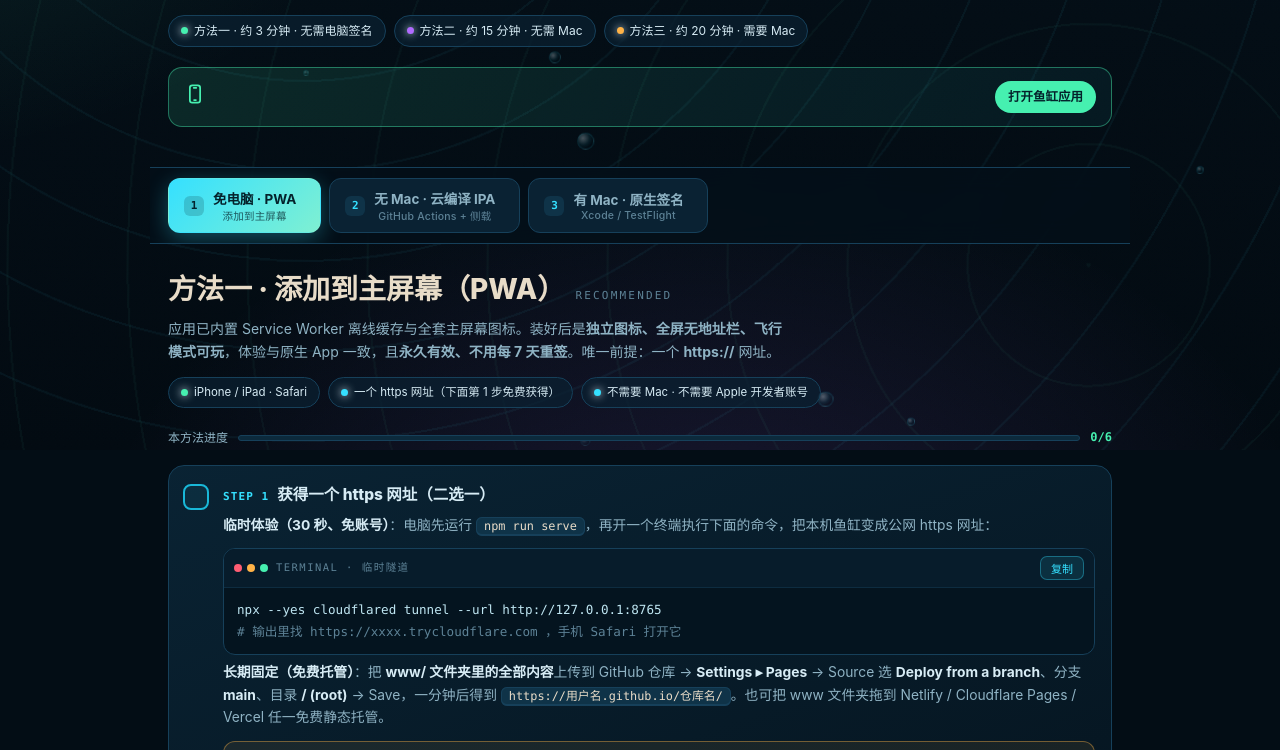
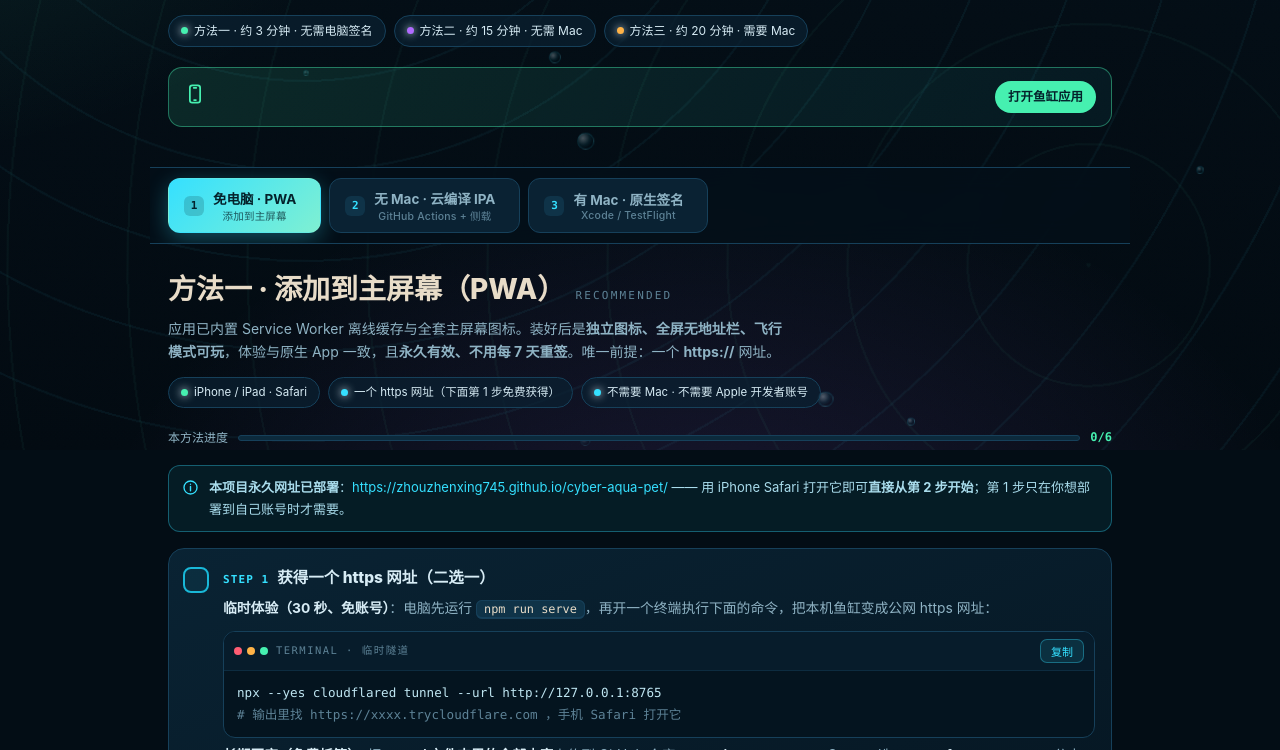
Before and after one commit to zhouzhenxing745/cyber-aqua-pet, a website: page www/guide.html in a window 1280 px wide. Shown: the part 350-1100 px from the top of the page. Drawn offline with Linux system fonts and the light colour scheme.

Commit message:
docs: 永久 Pages 网址与同步脚本；教程内置已部署地址

```diff
--- a/www/guide.html
+++ b/www/guide.html
@@ -354,6 +354,8 @@ footer .sp{flex:1}
       <span class="chip"><i></i>不需要 Mac · 不需要 Apple 开发者账号</span>
     </div>
     <div class="prog reveal"><span>本方法进度</span><span class="bar"><i data-bar="pwa"></i></span><b data-count="pwa">0/6</b></div>
+
+    <div class="note tip reveal" style="margin:0 0 16px"><svg aria-hidden="true"><use href="#g-info"/></svg><span><b>本项目永久网址已部署</b>：<a href="https://zhouzhenxing745.github.io/cyber-aqua-pet/">https://zhouzhenxing745.github.io/cyber-aqua-pet/</a> —— 用 iPhone Safari 打开它即可<b>直接从第 2 步开始</b>；第 1 步只在你想部署到自己账号时才需要。</span></div>
 
     <article class="step reveal" data-step="pwa-1">
       <label class="check"><input type="checkbox" data-id="pwa-1" aria-label="完成步骤 1"><span class="box"><svg aria-hidden="true"><use href="#g-check"/></svg></span></label>
```
Also changed, not shown: README.md, 1 other file.
